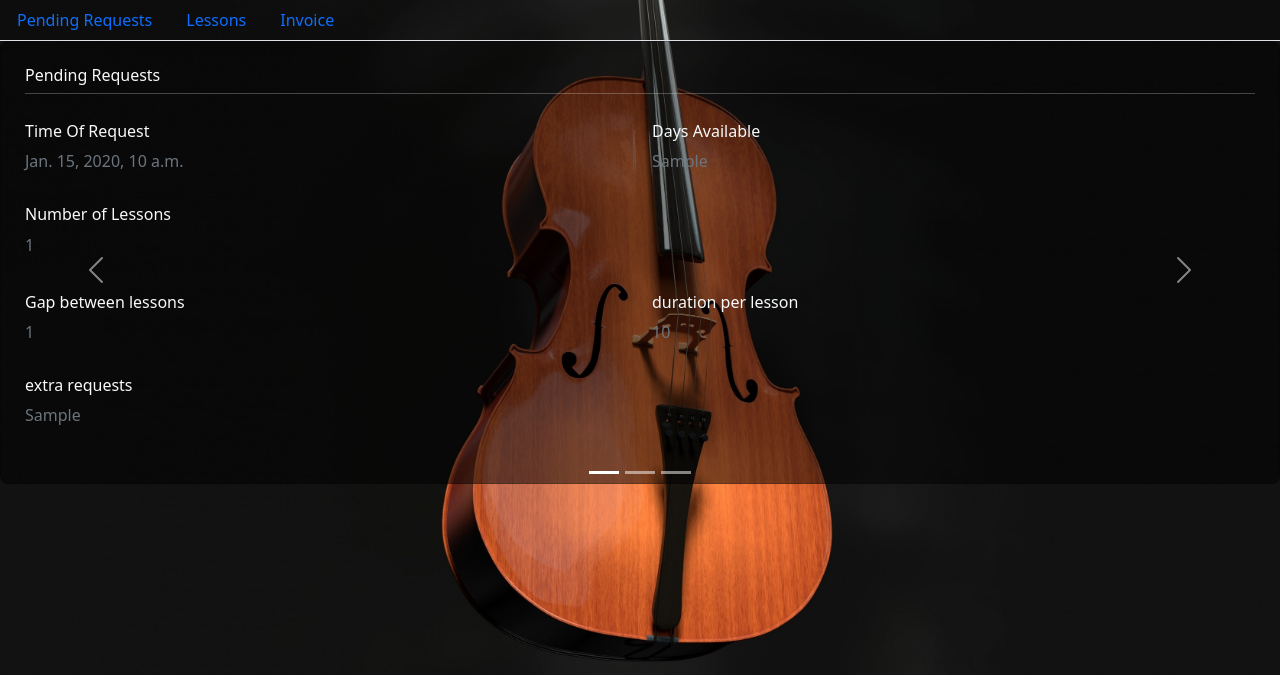
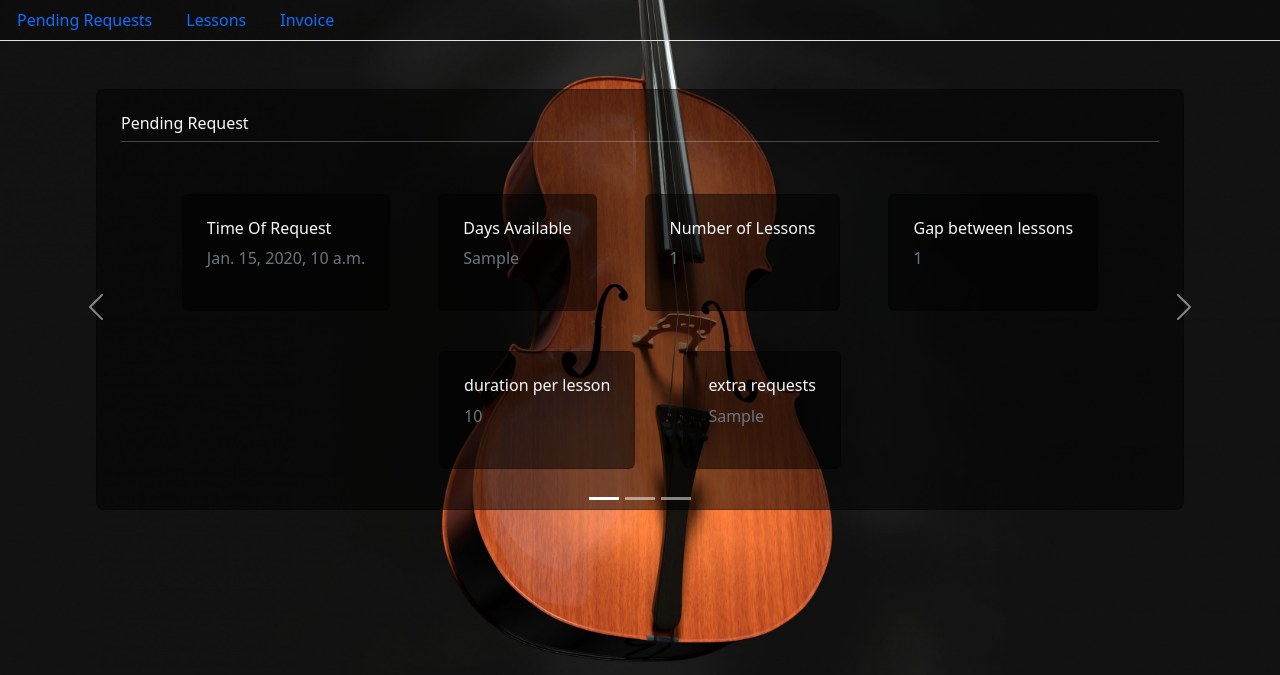
Before and after one commit to Mudssy/Hornet, a Django app: page /pending_requests/ in a window 1280 px wide. Shown: the part 125-800 px from the top of the page. Run offline with Django 4.2, Linux system fonts and the light colour scheme; a user stored in the database is signed in; tables that the repository leaves empty hold one stand-in row (values such as "Sample post").

Commit message:
put pending request info into cards

```diff
--- a/lessons/templates/base_content.html
+++ b/lessons/templates/base_content.html
@@ -1,6 +1,11 @@
 {% extends 'base.html' %}
 {% block body%}
     {% include 'partials/navbar.html' %}
-    {%block content %}
-    {% endblock %}
+    <div class="container-fluid">
+        <div class="row">
+
+            {%block content %}
+            {% endblock %}
+        </div>
+    </div>
 {% endblock%}
--- a/lessons/templates/feed.html
+++ b/lessons/templates/feed.html
@@ -3,7 +3,13 @@
 
 {% include 'partials/feed_nav.html' %}
 
-{% block feed_content%}
-{% endblock%}
+<div class= "container-fluid mt-5">
+    <div class="row">
+        {% block feed_content%}
+
+        {% endblock%}
+    </div>
+</div>
+
 
 {% endblock %}
--- a/lessons/templates/partials/show_request.html
+++ b/lessons/templates/partials/show_request.html
@@ -1,33 +1,31 @@
 <div class="card mb-3 bg-black bg-opacity-50" style="border-radius: .5rem;">
 
         <div class="card-body p-4">
-            <h6>Pending Requests</h6>
+            <h6>Pending Request</h6>
             <hr class="mt-0 mb-4">
-            <div class="row pt-1">
-                <div class="col-6 mb-3">
+            <div class="pt-1 d-flex flex-wrap justify-content-center align-items-center">
+                <div class="card bg-black bg-opacity-50 mb-3 m-4 p-4">
                     <h6>Time Of Request</h6>
                     <p class="text-muted">{{request.request_time}}</p>
                 </div>
-                <div class="col-6 mb-3">
+                <div class="card bg-black bg-opacity-50 mb-3 m-4 p-4">
                     <h6>Days Available</h6>
                     <p class="text-muted">{{request.days_available}}</p>
                 </div>
-                <div class="col-6 mb-3">
+                <div class=" card bg-black bg-opacity-50 mb-3 m-4 p-4">
                     <h6>Number of Lessons</h6>
                     <p class="text-muted">{{request.num_lessons}}</p>
                 </div>
 
-            </div>
-            <div class="row pt-1">
-                <div class="col-6 mb-3">
+                <div class=" card bg-black bg-opacity-50 mb-3 m-4 p-4">
                     <h6>Gap between lessons</h6>
                     <p class="text-muted">{{request.lesson_gap_weeks}}</p>
                 </div>
-                <div class="col-6 mb-3">
+                <div class=" card bg-black bg-opacity-50 mb-3 m-4 p-4">
                     <h6>duration per lesson </h6>
                     <p class="text-muted">{{request.lesson_duration_hours}}</p>
                 </div>
-                <div class="col-6 mb-3">
+                <div class=" card bg-black bg-opacity-50 mb-3 m-4 p-4">
                     <h6>extra requests</h6>
                     <p class="text-muted">{{request.extra_requests}}</p>
                 </div>
--- a/lessons/templates/pending_requests.html
+++ b/lessons/templates/pending_requests.html
@@ -2,16 +2,18 @@
 
 {% block feed_content%}
 
-    <div id="carouselExampleIndicators" class="carousel slide" data-bs-ride="true">
+
+
+  <div id="carouselExampleIndicators" class="carousel slide px-5" data-bs-ride="true">
       <div class="carousel-indicators">
         <button type="button" data-bs-target="#carouselExampleIndicators" data-bs-slide-to="0" class="active" aria-current="true" aria-label="Slide 1"></button>
         <button type="button" data-bs-target="#carouselExampleIndicators" data-bs-slide-to="1" aria-label="Slide 2"></button>
         <button type="button" data-bs-target="#carouselExampleIndicators" data-bs-slide-to="2" aria-label="Slide 3"></button>
       </div>
 
-        <div class="carousel-inner">
+      <div class="carousel-inner center">
           {% for request in requests%}
-            <div class="carousel-item active">
+          <div class="carousel-item active px-5">
               {% include 'partials/show_request.html'  %}
           </div>
 
@@ -26,4 +28,5 @@
         <span class="visually-hidden">Next</span>
       </button>
   </div>
+
 {% endblock %}
```
Lines whose indentation alone changed are shown as unchanged.
